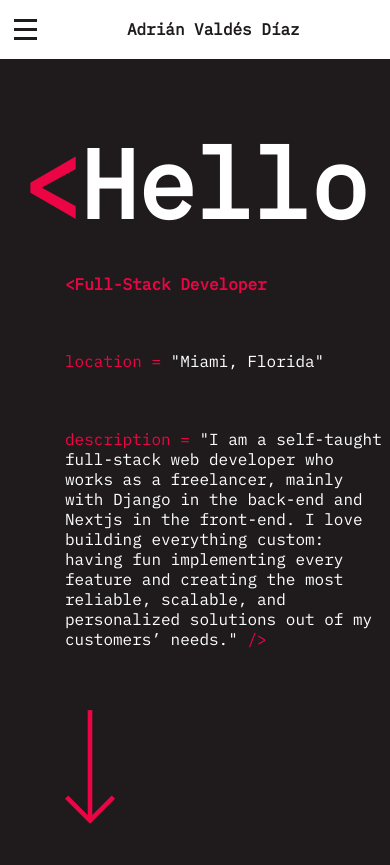
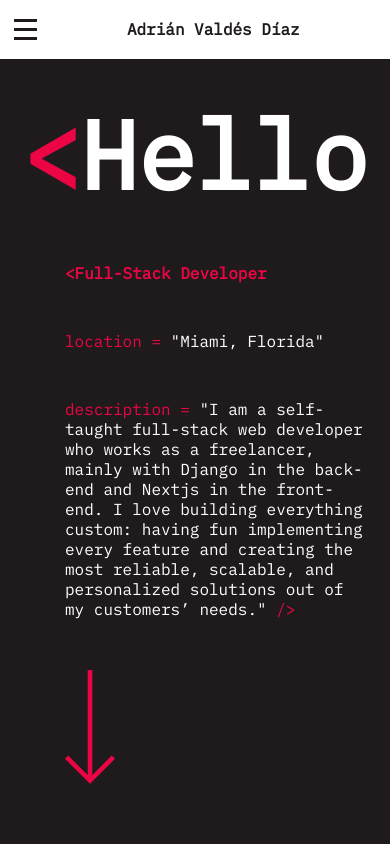
Before and after one commit to sidecontrolpapi/landing, a Next.js app: page / in a window 390 px wide. After the commit the page ends 844 px from the top, so only its background shows below. Built offline with nearby package versions, Linux system fonts and the light colour scheme.

Commit message:
improved phone styling

```diff
--- a/styles/globals.css
+++ b/styles/globals.css
@@ -37,7 +37,7 @@ span {
 .flex-div {
     display: flex;
     flex-direction: column;
-    justify-content: space-around;
+    justify-content: space-evenly;
 }
 .red {
   color: #ec0544
--- a/styles/mobile.css
+++ b/styles/mobile.css
@@ -22,7 +22,8 @@ nav ul {
     }
 
     #Welcome {
-        grid-template-rows: 0.3fr 1fr;
+        grid-template-rows: 0.25fr 1fr;
+        height: 93vh;
     }
 
 
@@ -38,6 +39,7 @@ nav ul {
 
     main  .flex-div {
         grid-column: 2 /span 5;
+        padding-right: 3vw;
     }
     nav ul li:first-child {
         margin: 0;
@@ -174,9 +176,10 @@ ul.nav-active::before {
 
 .SideMenu {
     display: grid;
-    grid-template-rows: 1fr 0.2fr;
+    grid-template-rows: 1fr 0.3fr;
 }
 
 
 .social :nth-child(3), .social :nth-child(2) {
+    align-self: start;
 margin-left: 10vw;}
```
